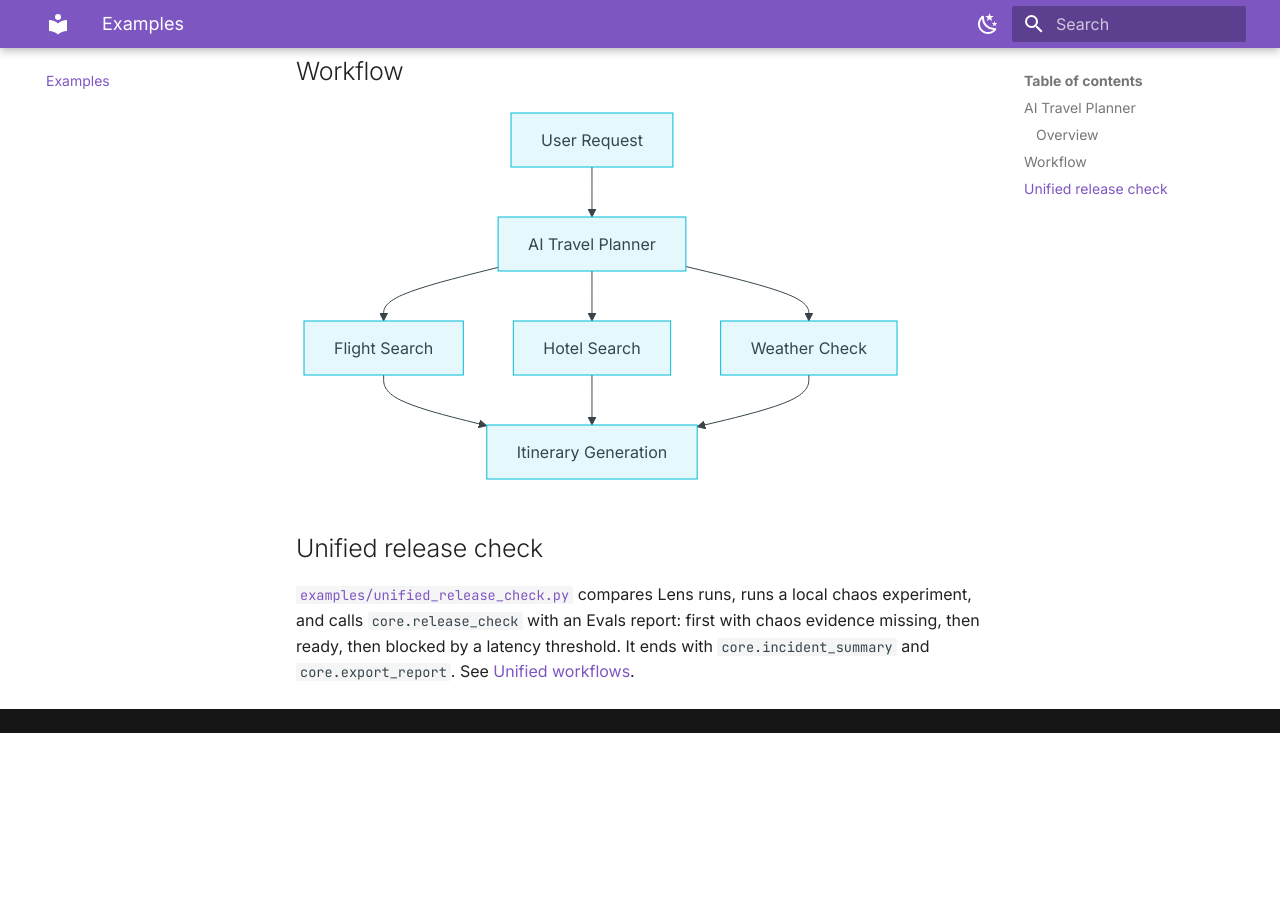
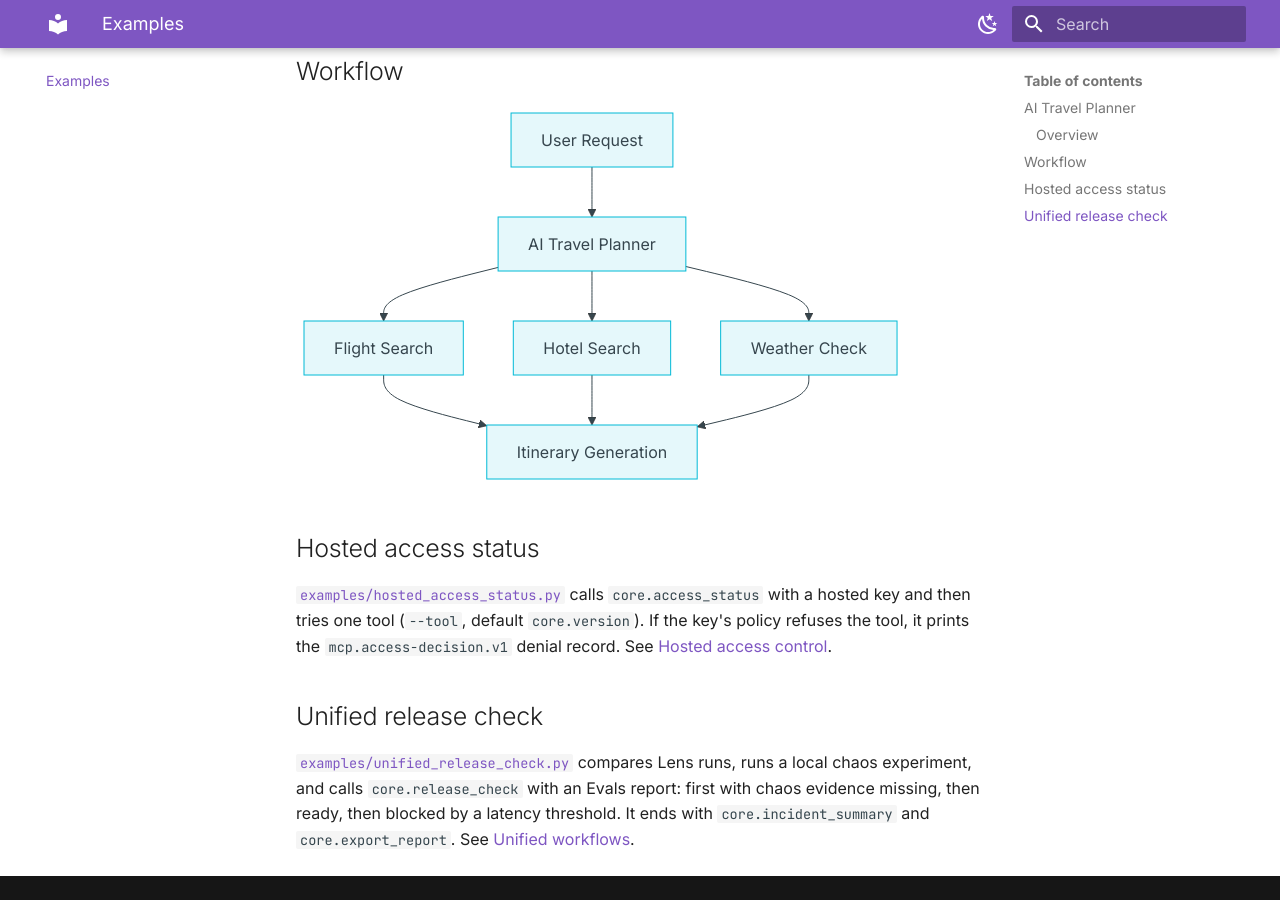
Before and after one commit to DeepAgentLabs/mcp-server, an MkDocs documentation site: the page built from docs/examples.md, in a window 1280 px wide and 900 px high, scrolled down 813 px. Built offline with MkDocs 1.6.1 and Material for MkDocs 9.7.7, drawn with Linux system fonts in a browser that asks for light colours; before the commit the page ends 1546 px from its top, so only the background shows below that.

Commit message:
docs(examples): add the hosted access status example

````diff
--- a/docs/examples.md
+++ b/docs/examples.md
@@ -38,6 +38,14 @@ flowchart TD
     E --> F
 ```
 
+## Hosted access status
+
+[`examples/hosted_access_status.py`](https://github.com/DeepAgentLabs/mcp-server/blob/main/examples/hosted_access_status.py)
+calls `core.access_status` with a hosted key and then tries one tool
+(`--tool`, default `core.version`). If the key's policy refuses the tool, it
+prints the `mcp.access-decision.v1` denial record. See
+[Hosted access control](access-control.md).
+
 ## Unified release check
 
 [`examples/unified_release_check.py`](https://github.com/DeepAgentLabs/mcp-server/blob/main/examples/unified_release_check.py)
````
